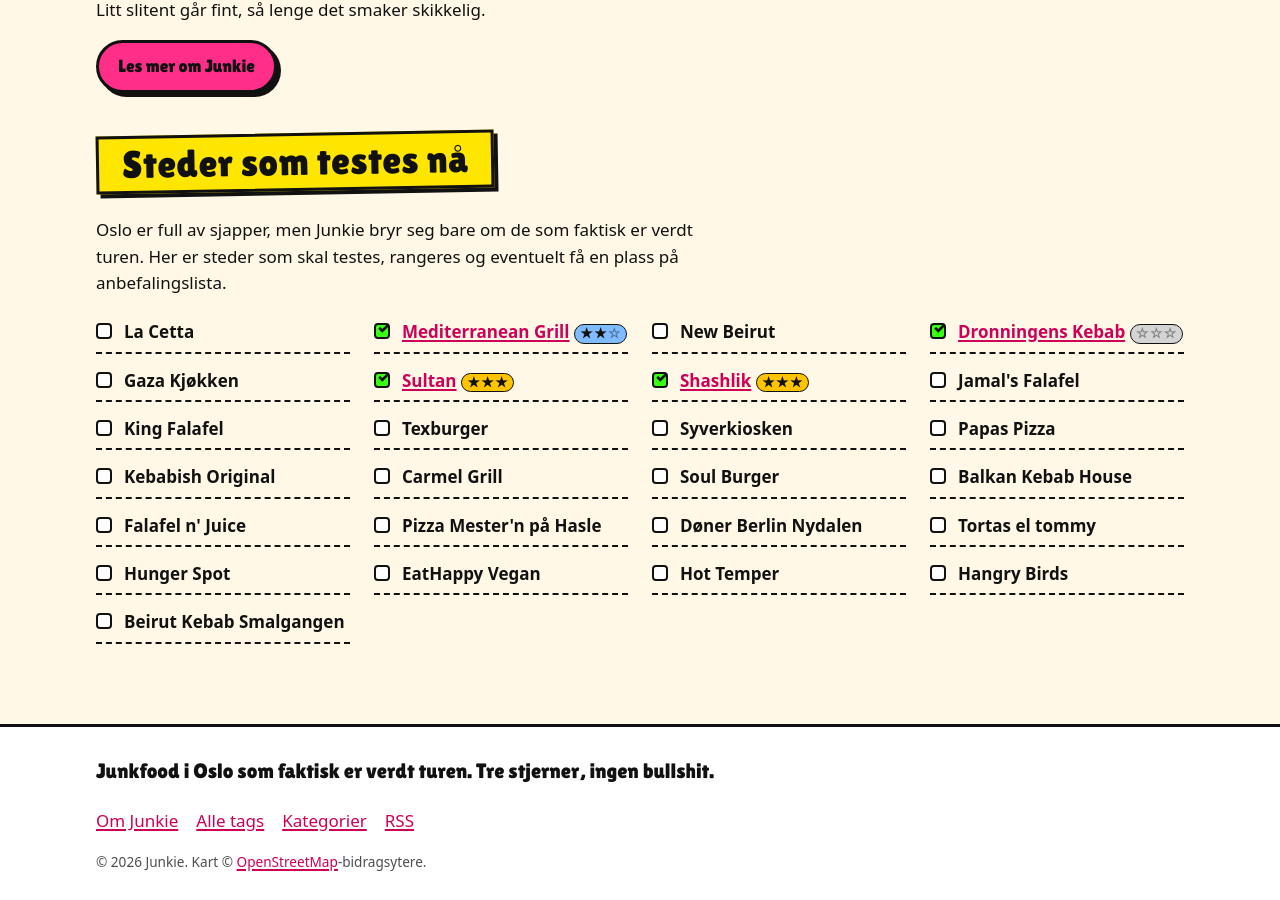
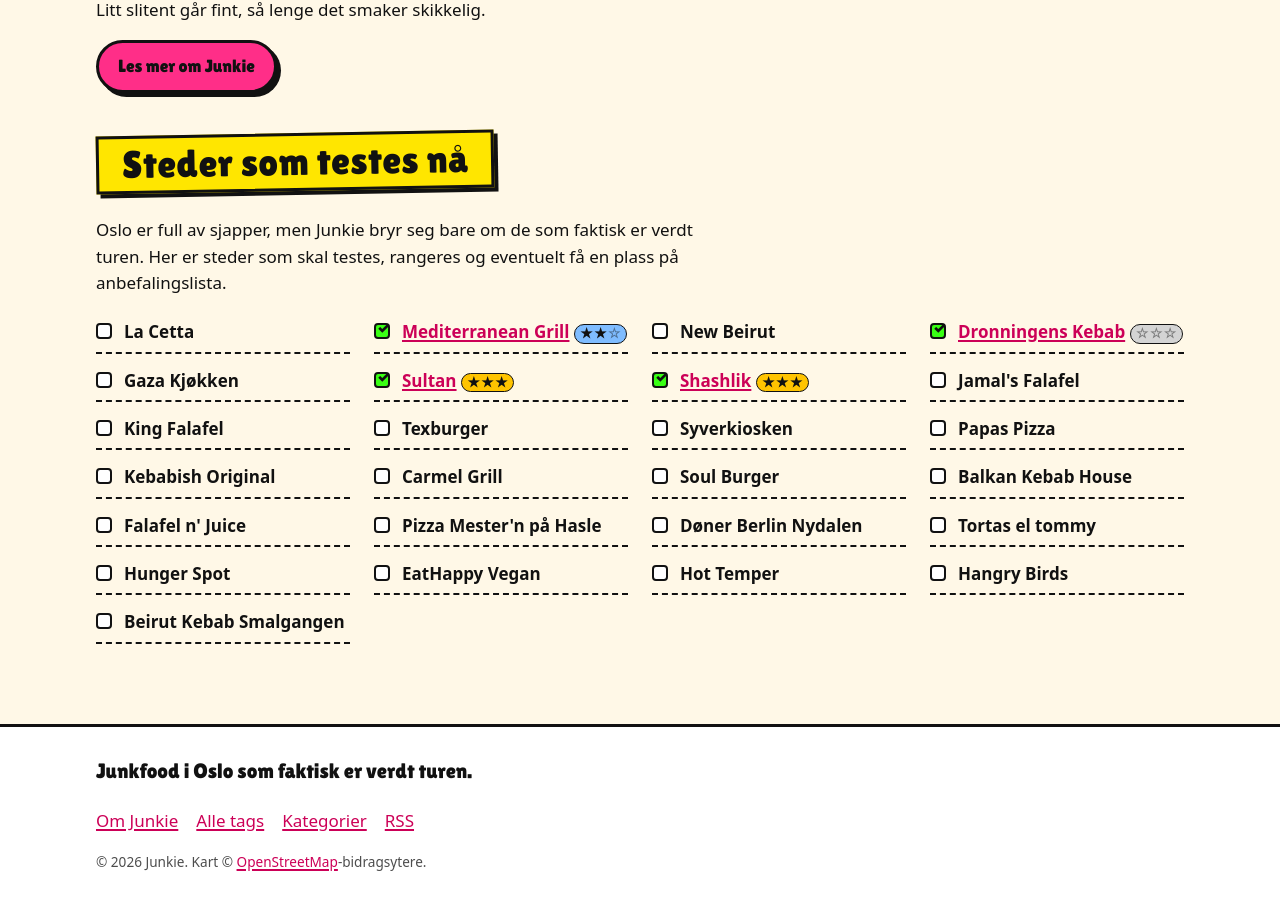
Before and after one commit to kvasbo/junkie, a Jekyll site: the page built from index.html, in a window 1280 px wide and 900 px high, scrolled down 2883 px. Built offline with Jekyll 4.4.1, drawn with Linux system fonts in a browser that asks for light colours.

Commit message:
Fjerne AI-tekst

```diff
--- a/_includes/footer.html
+++ b/_includes/footer.html
@@ -1,12 +1,13 @@
 <footer class="bunn">
   <div class="bunn__indre">
-    <p class="bunn__slagord">{{ site.tagline }}. Tre stjerner, ingen bullshit.</p>
+    <p class="bunn__slagord">{{ site.tagline }}.</p>
     <ul class="bunn__lenker">
       <li><a href="{{ '/om/' | relative_url }}">Om Junkie</a></li>
       <li><a href="{{ '/tag/' | relative_url }}">Alle tags</a></li>
       <li><a href="{{ '/kategori/' | relative_url }}">Kategorier</a></li>
       <li><a href="{{ '/feed.xml' | relative_url }}">RSS</a></li>
     </ul>
-    <p class="bunn__liten">© {{ site.time | date: "%Y" }} {{ site.title }}. Kart © <a href="https://www.openstreetmap.org/copyright" rel="noopener">OpenStreetMap</a>-bidragsytere.</p>
+    <p class="bunn__liten">© {{ site.time | date: "%Y" }} {{ site.title }}. Kart © <a
+        href="https://www.openstreetmap.org/copyright" rel="noopener">OpenStreetMap</a>-bidragsytere.</p>
   </div>
 </footer>
```
Also changed, not shown: agents.md (+1 -1 lines).
